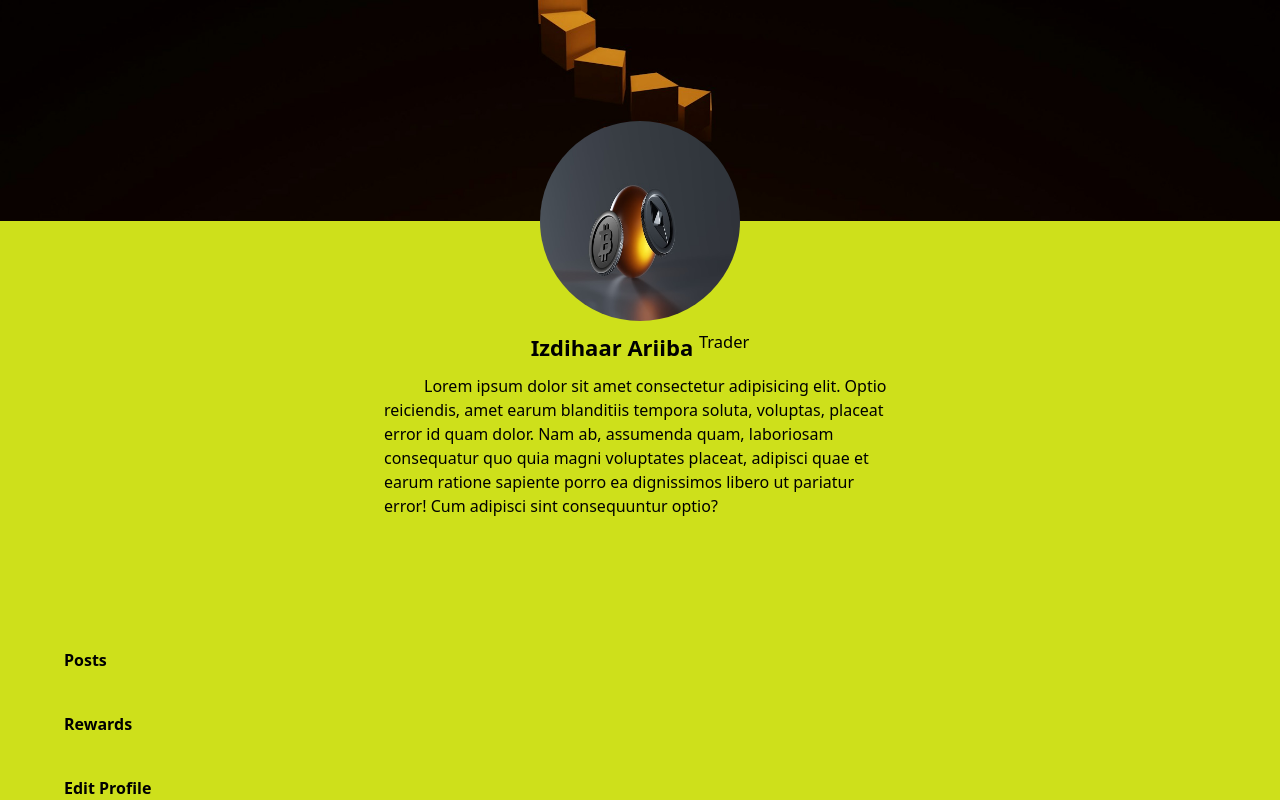
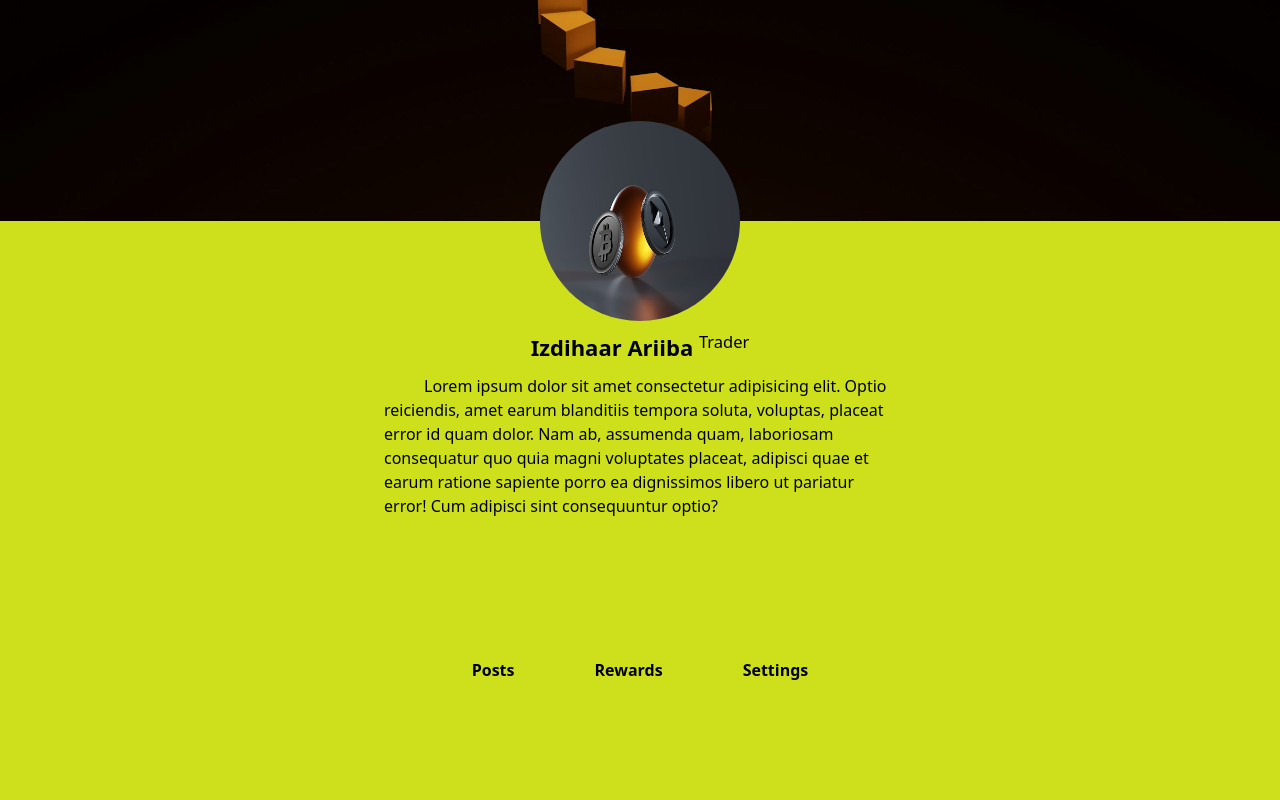
Before and after one commit to raazymuhd1/Publish2Earn, a Next.js app: page /profile in a window 1280 px wide. Shown: the part 279-1079 px from the top of the page. After the commit the page ends 971 px from the top, so only its background shows below. Built offline with nearby package versions, Linux system fonts and the light colour scheme.

Commit message:
refactoring profile tabs

```diff
--- a/src/components/userProfile/Profile.tsx
+++ b/src/components/userProfile/Profile.tsx
@@ -23,9 +23,10 @@ const Profile = () => {
         </div>
 
         {/* make 3 tabs below here (posts, rewards, edit profile) */}
-        <div className="w-[90%] mx-auto mt-[30px] flex flex-col gap-[40px]">
+        <div className="w-[90%] mx-auto mt-[30px] flex items-center justify-center gap-[60px]">
              { profileTabs.map(profile => (
-                <div className="cursor-pointer hover:bg-extra3" key={profile.id}>
+                <div
+                  className="cursor-pointer hover:bg-extra3 hover:text-[#fff] p-[10px] rounded-[8px]" key={profile.id}>
                   <h4 className="font-semibold"> { profile.title } </h4>
                 </div>
              )) }
--- a/src/constants/index.ts
+++ b/src/constants/index.ts
@@ -53,7 +53,7 @@ const relatedContents = [
 const profileTabs = [
     { id: 0, title: "Posts", isActive: false },
     { id: 1, title: "Rewards", isActive: false },
-    { id: 2, title: "Edit Profile", isActive: false },
+    { id: 2, title: "Settings", isActive: false },
 ]
 
 export { navLists, postTags, relatedContents, dummyPosts, dummyMustRead, dummyEditorsPick, profileTabs }
```
